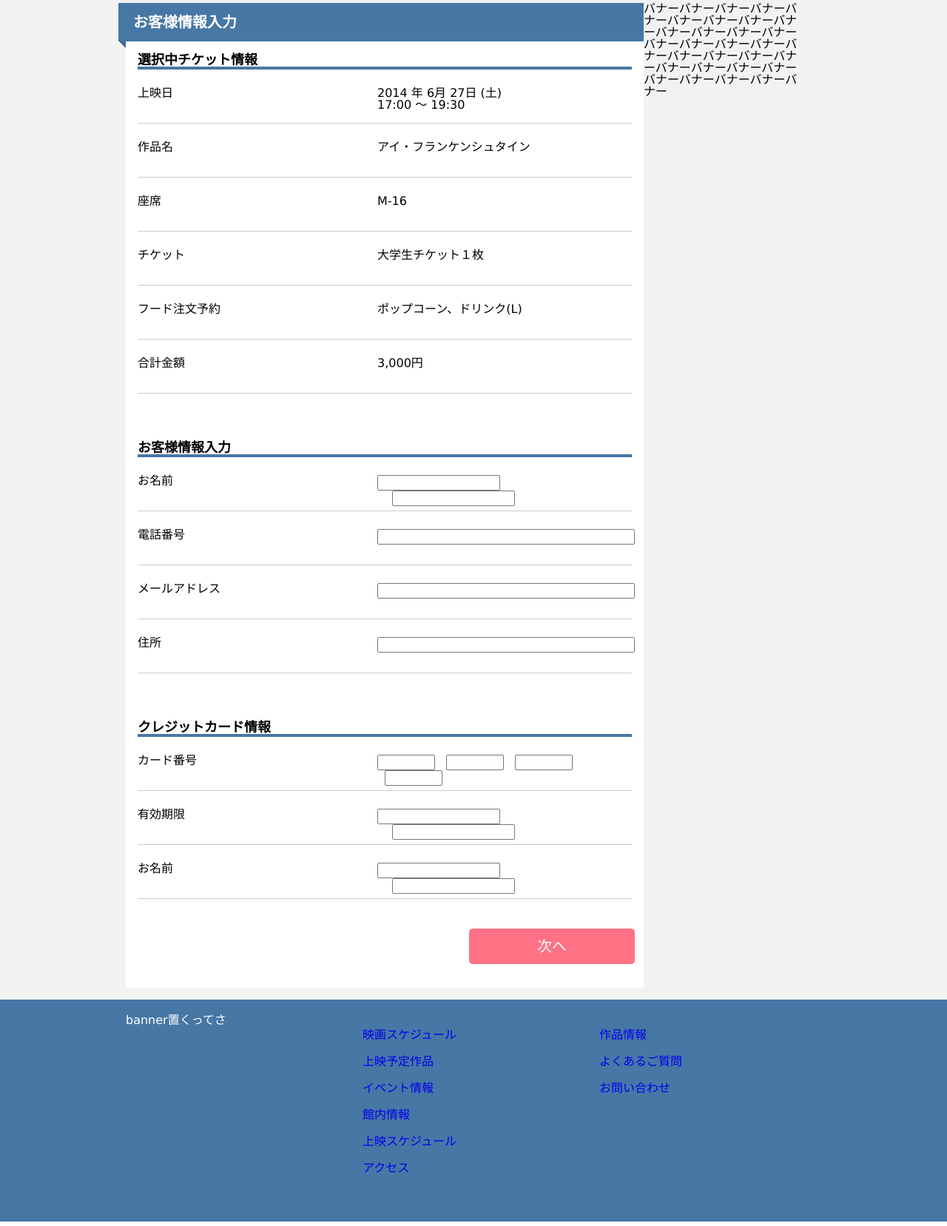
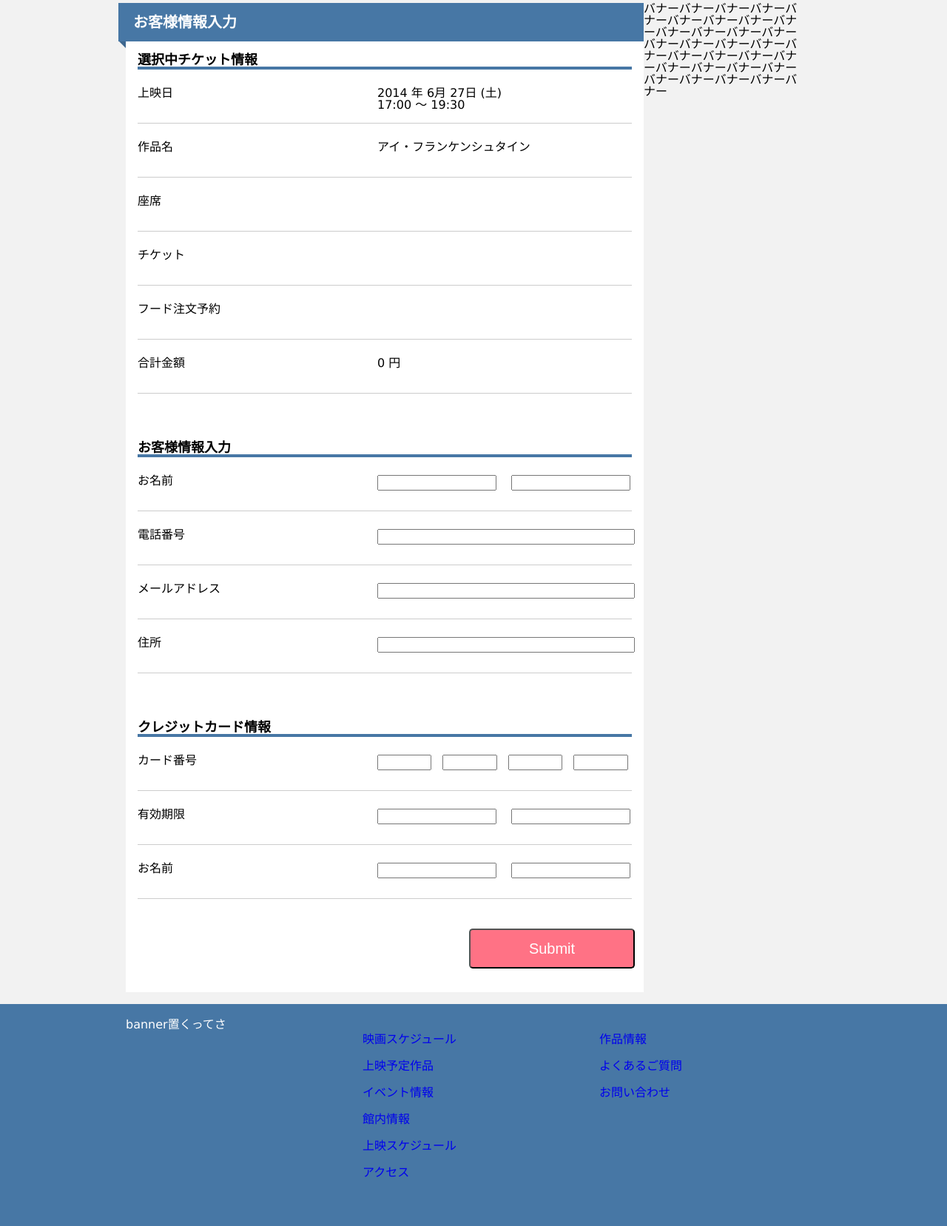
Before and after one commit to Reppi/movie_theater, a PHP site: page /booking.php in a window 1280 px wide. Shown: the part 208-1865 px from the top of the page at 74% size. Run offline with PHP 8.4, Linux system fonts and the light colour scheme; tables that the repository leaves empty or names only in its code hold one stand-in row (values such as "Sample post").

Commit message:
予約システム機能追加

```diff
--- a/coad/booking.php
+++ b/coad/booking.php
@@ -1,3 +1,103 @@
+<?php
+require_once("functions.php");
+$selectSheet = "";
+$selectSheetArray = array();
+$selectMember = "";
+$foodStr = "";
+$foodGetArray = Array();
+$foodGetDataArray = Array();
+$selectFood = "";
+$selectFoodGetArray = Array();
+$foodSum = 0;
+$ticketSum = 0;
+
+$dbh = connectDb();
+$ticketGetArray = getTicketData($dbh);
+$foodGetDataArray = getFoodData($dbh);
+
+foreach($ticketGetArray as $key=>$value){
+	// echo $key."<br>";
+	// echo $value['ticket_price']."<br>";
+	// echo $value['ticket_name']."<br>";
+}
+
+
+if(isset($_POST['select_sheet'])){
+	$selectSheet = $_POST['select_sheet'];
+}
+// echo $selectSheet."   ";
+$selectSheetArray = explode(",",$selectSheet);
+
+if(isset($_POST['select_member'])){
+	$selectMember = $_POST['select_member'];
+}
+// echo $selectMember;
+if($selectMember == 1){
+	// 会員なので情報を受け渡す。
+	// header("Location: ");
+}
+
+// foodをゲットする
+for($i = 0; $i <= 5; $i++){
+	$foodStr = "food_".($i+1);
+	if(isset($_POST[$foodStr]) &&
+	 $_POST[$foodStr] !== "" &&
+	 $_POST[$foodStr] != 0) {
+	$foodGetArray[$foodStr] = $_POST[$foodStr];
+	}
+}
+
+// Foodのfood_idと各個数
+foreach($foodGetArray as $key => $value){
+	$keyName = str_replace("food_","",$key);
+	$selectFoodGetArray[$keyName] = $value;
+}
+
+
+
+if(isset($_POST['select_food'])){
+	$selectFood = $_POST['select_food'];
+}
+// echo $selectFood;
+
+$ticketArray = array();
+for($i = 0; $i <= 5; $i++){
+	$targetStr = "ticket".($i+1);
+	if(isset($_POST[$targetStr]) &&
+		$_POST[$targetStr] !== "" &&
+		$_POST[$targetStr] != 0) {
+		$ticketArray[$targetStr] = $_POST[$targetStr];
+	}
+}
+
+$ticketSum;
+foreach($ticketArray as $key => $value){
+
+	$target = str_replace("ticket","",$key);
+	$target --;
+	// if ($ticketGetArray['ticket_id'] == $target){
+	// 	$ticketGetArray;
+	// }
+
+	foreach($ticketGetArray as $key2 => $value2){
+		if($target == $value2['ticket_id']){
+			echo $value2['ticket_name'];
+		}
+	}
+
+	if($value === end($ticketArray)){
+		echo ",";
+	}
+}
+
+
+
+
+
+
+
+
+?>
 <!DOCTYPE html>
 <html>
 
@@ -57,17 +157,53 @@
 						<div class="information_content">
 							<div class="content_name">座席</div>
 							<div class="element">
-								M-16
+
+<?php
+foreach( $selectSheetArray as $value ) {
+	$strLen = mb_strlen($value);
+	if ($strLen == 2 ){
+		$strFirst = substr($value,0,1);
+		$strEnd = substr($value,-1,1);
+		$strFirstApper = strtoupper($strFirst);
+
+		echo $strFirstApper."-".$strEnd;
+
+		if($value !== end($selectSheetArray)){
+			echo ", ";
+		}
+	}
+}
+?>
+
+<!-- 								M-16 -->
 							</div>
 							<p class="clearfix"></p>
 						</div>
 
 						<p class="information_border"></p>
-
 						<div class="information_content">
 							<div class="content_name">チケット</div>
 							<div class="element">
-								大学生チケット１枚
+							<?php
+							foreach($ticketArray as $key => $value){
+
+								$target = str_replace("ticket","",$key);
+								$target --;
+								// if ($ticketGetArray['ticket_id'] == $target){
+								// 	$ticketGetArray;
+								// }
+
+								foreach($ticketGetArray as $key2 => $value2){
+									if($target == $value2['ticket_id']){
+										echo $value2['ticket_name'];
+									}
+								}
+								// TODO: 最後の時だけカンマスキップする。
+								if($value === end($ticketArray)){
+									echo ",";
+								}
+							}
+							?>
 							</div>
 							<p class="clearfix"></p>
 						</div>
@@ -77,7 +213,25 @@
 						<div class="information_content">
 							<div class="content_name">フード注文予約</div>
 							<div class="element">
-								ポップコーン、ドリンク(L)
+							<?php
+								// foreach($foodGetDataArray as $key=>$value){
+								// 	echo $value['food_name'];
+								// 	if($value !== end($foodGetDataArray)) {
+								// 		echo " , ";
+								// 	}
+								// }
+								foreach($selectFoodGetArray as $key => $value){
+									$target = ((Int)$key-1);
+									// echo "target: ".$target;
+									echo $foodName = $foodGetDataArray[$target]["food_name"];
+									$foodPrice = ($foodGetDataArray[$target]["food_price"]);
+									$foodCount = ($selectFoodGetArray[$key]);
+									$foodSum += $foodPrice * $foodCount;
+									if($value !== end($selectFoodGetArray)){
+										echo " , ";
+									}
+								}
+							?>
 							</div>
 							<p class="clearfix"></p>
 						</div>
@@ -87,7 +241,11 @@
 						<div class="information_content">
 							<div class="content_name">合計金額</div>
 							<div class="element">
-								3,000円
+<?php
+	echo $ticketSum + $foodSum;
+?>
+
+								円
 							</div>
 							<p class="clearfix"></p>
 						</div>
@@ -96,15 +254,15 @@
 					</div><!-- /information -->
 
 					<h3>お客様情報入力</h3>
-
+				<form action="./reserved _check.php" method="post">
 					<div id="guest">
 						<div class="information_content">
 							<div class="content_name">お名前</div>
 							<div class="element">
-								<form class="text_name">
+								<div class="text_name">
 									<input type="text">
 									<input type="text" class="text">
-								</form>
+								</div>
 								<p class="clearfix"></p>
 							</div>
 						</div><!-- /information_content -->
@@ -114,9 +272,7 @@
 						<div class="information_content">
 							<div class="content_name">電話番号</div>
 							<div class="element">
-								<form>
 									<input type="text" class="text_content">
-								</form>
 							</div>
 						</div><!-- /information_content -->
 
@@ -125,9 +281,7 @@
 						<div class="information_content">
 							<div class="content_name">メールアドレス</div>
 							<div class="element">
-								<form>
 									<input type="text" class="text_content">
-								</form>
 							</div>
 						</div><!-- /information_content -->
 
@@ -136,9 +290,7 @@
 						<div class="information_content">
 							<div class="content_name">住所</div>
 							<div class="element">
-								<form>
 									<input type="text" class="text_content">
-								</form>
 							</div>
 						</div><!-- /information_content -->
 
@@ -152,41 +304,52 @@
 
 						<div class="information_content">
 							<div class="content_name">カード番号</div>
-							<div class="element">
-								<form class="card_name">
-									<input type="password">
-									<input type="password" class="card">
-									<input type="password" class="card">
-									<input type="password" class="card">
-								</form>
+							<div class="element input_col4">
+									<input type="text">
+									<input type="text" class="card">
+									<input type="text" class="card">
+									<input type="text" class="card">
 							</div>
 						</div><!-- /information_content -->
 						<p class="information_border"></p>
 
 						<div class="information_content">
 							<div class="content_name">有効期限</div>
-							<div class="element">
-								<form class="text_name">
+							<div class="element text_name">
 									<input type="text">
 									<input type="text" class="text">
-								</form>
 							</div>
 						</div><!-- /information_content -->
 						<p class="information_border"></p>
 
 						<div class="information_content">
 							<div class="content_name">お名前</div>
-							<div class="element">
-								<form class="text_name">
+							<div class="element text_name">
 									<input type="text">
 									<input type="text" class="text">
-								</form>
 							</div>
 						</div><!-- /information_content -->
 
+				<?php
+				foreach($ticketArray as $key => $value){
+				?>
+					<input type="hidden" name="<?php echo $key; ?>" value="<?php echo $value; ?>">
+				<?php
+				}
+				?>
+
+				<?php
+				foreach($foodGetDataArray as $key => $value){
+				?>
+					<input type="hidden" name="<?php echo $key; ?>" value="<?php echo $value; ?>">
+				<?php
+				}
+				?>
+
+
 						<p class="information_border"></p>
-						<a href="#"><p id="next">次へ</p></a>
-
+						<p><input id="next" type="submit"></p>
+				</form>
 					</div><!-- /credit -->
 				</div><!-- /contentscover -->
 				</div><!-- /contentszoon -->
--- a/coad/css/booking.css
+++ b/coad/css/booking.css
@@ -49,9 +49,12 @@ footer, header, hgroup, menu, nav, section, summary, time, mark, audio, video {
     width:668px;
 }
 
-.text_name input{
+.text_name input {
     float:left;
-    width:158px;
+    width:44.5%;
+}
+.input_col4 input {
+    width: 19%;
 }
 
 .text{
```
Also changed, not shown: coad/functions.php (added, +37 -0 lines).
